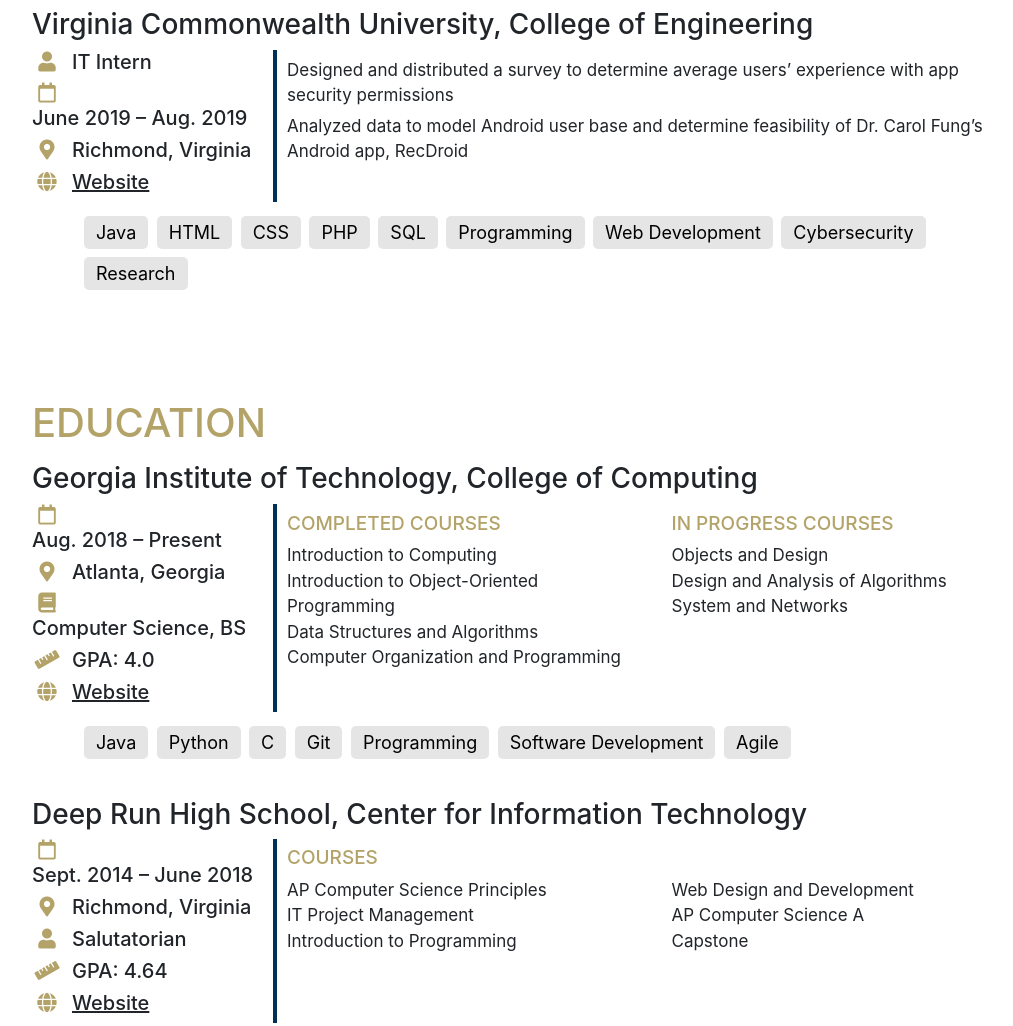
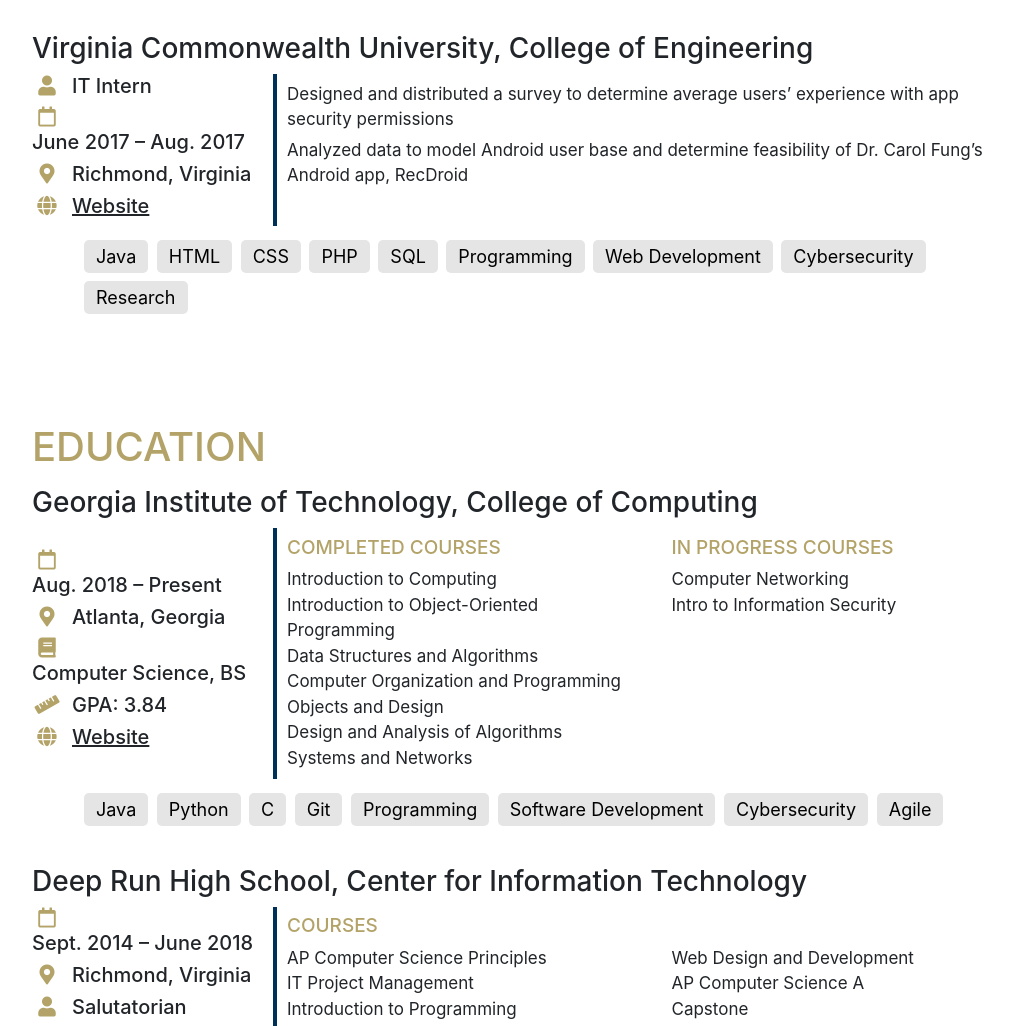
Before and after one commit to brockwsmith225/Resume, a plain HTML site: page index.html in a window 1280 px wide. Shown: the part 1684-2710 px from the top of the page, without its empty margins (111-1124 px from the left). Drawn offline with Linux system fonts and the light colour scheme.

Commit message:
Updated resume content

```diff
--- a/index.html
+++ b/index.html
@@ -30,11 +30,11 @@
                             <div class="content col-10">
                                 <span class="tag confidence-3">Java</span>
                                 <span class="tag confidence-3">Python</span>
+                                <span class="tag confidence-2">C</span>
                                 <span class="tag confidence-2">HTML</span>
                                 <span class="tag confidence-2">CSS</span>
                                 <span class="tag confidence-2">JavaScript</span>
                                 <span class="tag confidence-2">SQL</span>
-                                <span class="tag confidence-2">C</span>
                                 <span class="tag confidence-1">Ruby</span>
                                 <span class="tag confidence-1">PHP</span>
                             </div>
@@ -94,7 +94,7 @@
                         <div class="meta-data col-3">
                             <span><i class="icon fas fa-user"></i><h5 class="section-subtitle">IT Intern</h5><br/></span>
                             <span><i class="icon fas fa-users"></i><h5 class="section-subtitle">DevOps</h5><br/></span>
-                            <span><i class="icon far fa-calendar"></i><h5 class="section-subtitle">May 2019 &ndash; Present</h5><br/></span>
+                            <span><i class="icon far fa-calendar"></i><h5 class="section-subtitle">May 2019 &ndash; February 2020</h5><br/></span>
                             <span><i class="icon fas fa-map-marker-alt"></i><h5 class="section-subtitle">Richmond, Virginia</h5><br/></span>
                             <span><i class="icon fas fa-globe"></i><h5 class="section-subtitle"><a href="https://www.markelcorp.com/" target="_blank">Website</a></h5><br/></span>
                         </div>
@@ -162,7 +162,7 @@
                     <div class="row">
                         <div class="meta-data col-3">
                             <span><i class="icon fas fa-user"></i><h5 class="section-subtitle">IT Intern</h5><br/></span>
-                            <span><i class="icon far fa-calendar"></i><h5 class="section-subtitle">June 2019 &ndash; Aug. 2019</h5><br/></span>
+                            <span><i class="icon far fa-calendar"></i><h5 class="section-subtitle">June 2017 &ndash; Aug. 2017</h5><br/></span>
                             <span><i class="icon fas fa-map-marker-alt"></i><h5 class="section-subtitle">Richmond, Virginia</h5><br/></span>
                             <span><i class="icon fas fa-globe"></i><h5 class="section-subtitle"><a href="https://www.vcu.edu/" target="_blank">Website</a></h5><br/></span>
                         </div>
@@ -197,7 +197,7 @@
                             <span><i class="icon far fa-calendar"></i><h5 class="section-subtitle">Aug. 2018 &ndash; Present</h5><br/></span>
                             <span><i class="icon fas fa-map-marker-alt"></i><h5 class="section-subtitle">Atlanta, Georgia</h5><br/></span>
                             <span><i class="icon fas fa-book"></i><h5 class="section-subtitle">Computer Science, BS</h5><br/></span>
-                            <span><i class="icon fas fa-ruler"></i><h5 class="section-subtitle">GPA: 4.0</h5><br/></span>
+                            <span><i class="icon fas fa-ruler"></i><h5 class="section-subtitle">GPA: 3.84</h5><br/></span>
                             <span><i class="icon fas fa-globe"></i><h5 class="section-subtitle"><a href="https://www.gatech.edu/" target="_blank">Website</a></h5><br/></span>
                         </div>
                         <div class="content col-9">
@@ -208,12 +208,14 @@
                                     <p>Introduction to Object-Oriented Programming</p>
                                     <p>Data Structures and Algorithms</p>
                                     <p>Computer Organization and Programming</p>
+			            <p>Objects and Design</p>
+                                    <p>Design and Analysis of Algorithms</p>
+                                    <p>Systems and Networks</p>
                                 </div>
                                 <div class="col-6">
                                     <h5 class="section-subtitle">In Progress Courses</h5>
-                                    <p>Objects and Design</p>
-                                    <p>Design and Analysis of Algorithms</p>
-                                    <p>System and Networks</p>
+                                    <p>Computer Networking</p>
+                                    <p>Intro to Information Security</p>
                                 </div>
                             </div>
                         </div>
@@ -227,6 +229,7 @@
 
                         <span class="tag">Programming</span>
                         <span class="tag">Software Development</span>
+                        <span class="tag">Cybersecurity</span>
 
                         <span class="tag">Agile</span>
                     </div>
```
